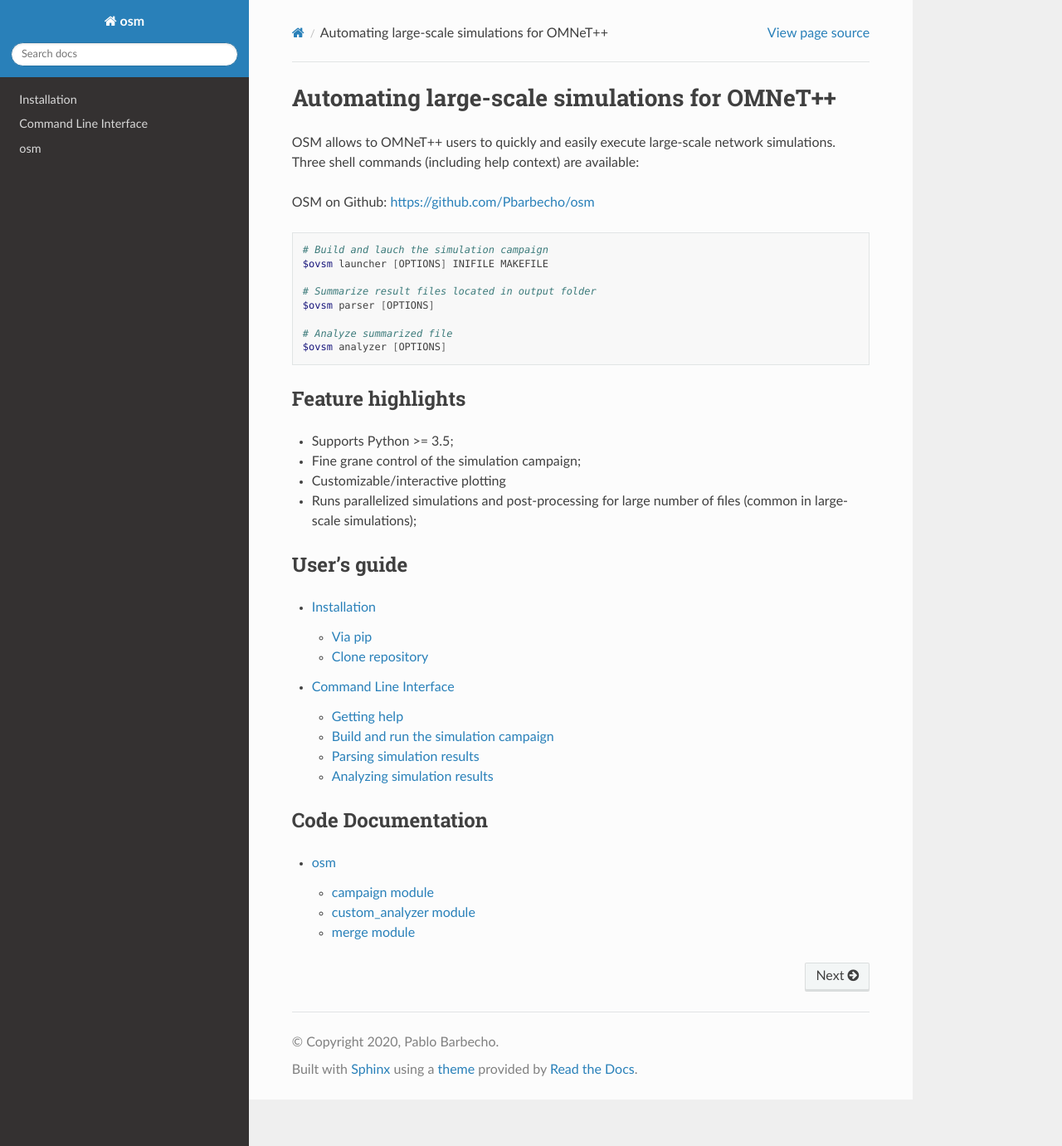
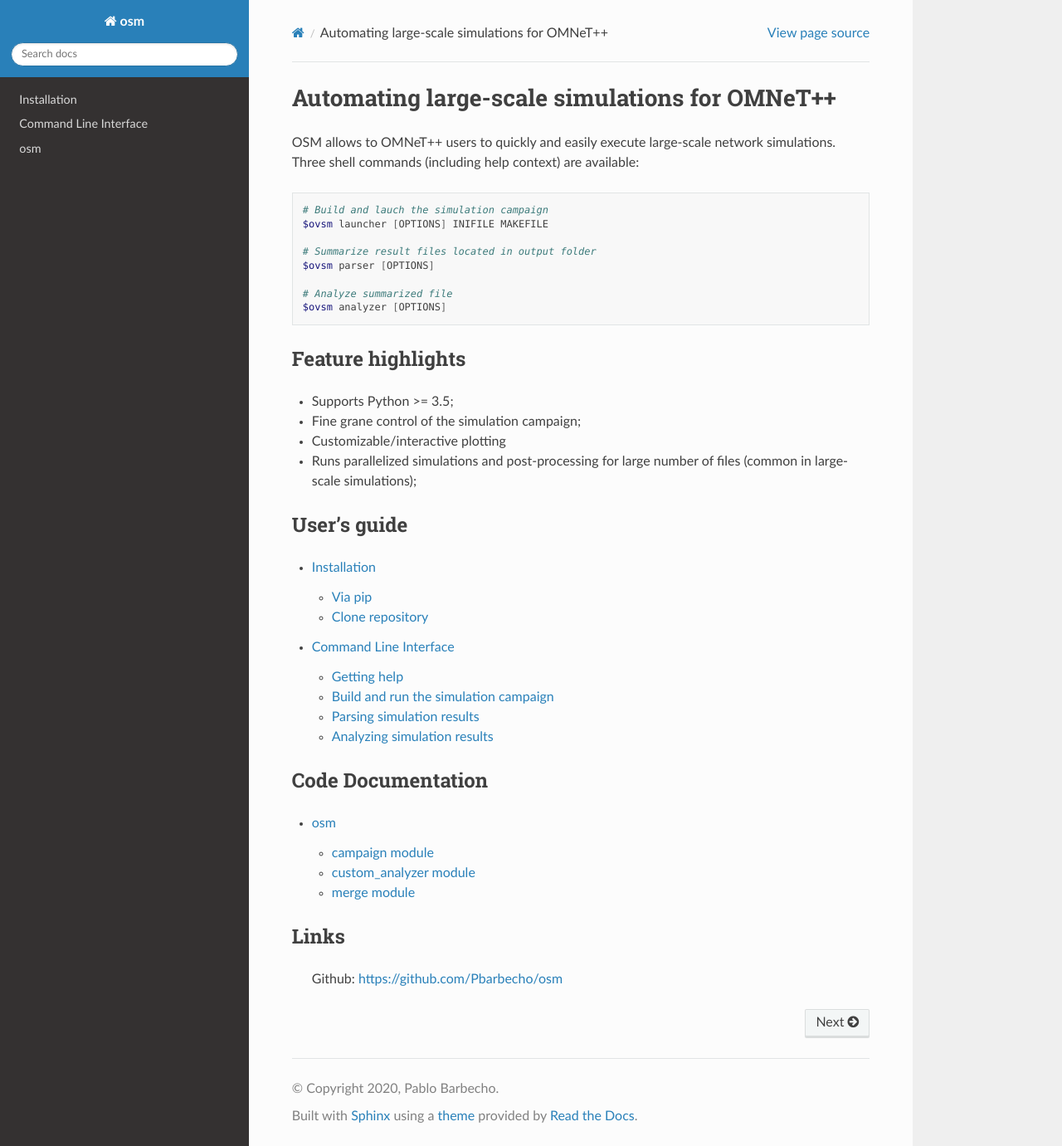
Before and after one commit to Pbarbecho/osm, a Sphinx documentation site: the page built from doc/index.rst, in a window 1280 px wide and 1381 px high. Shown: the whole window at 83% size. Built offline with Sphinx 7.4.7 and the Read the Docs theme 2.0.0, drawn with Linux system fonts in a browser that asks for light colours.

```diff
--- a/doc/index.rst
+++ b/doc/index.rst
@@ -7,9 +7,6 @@ Automating large-scale simulations for OMNeT++
 ==============================================
 
 OSM allows to OMNeT++ users to quickly and easily execute large-scale network simulations. Three shell commands (including help context) are available:
-
-OSM on Github: `<https://github.com/Pbarbecho/osm>`_
-
 
 .. code:: bash
 
@@ -46,3 +43,7 @@ Code Documentation
    :maxdepth: 2
 
    modules
+
+Links
+------
+   Github: `<https://github.com/Pbarbecho/osm>`_
```
Also changed, not shown: README.md (+4 -5 lines).
